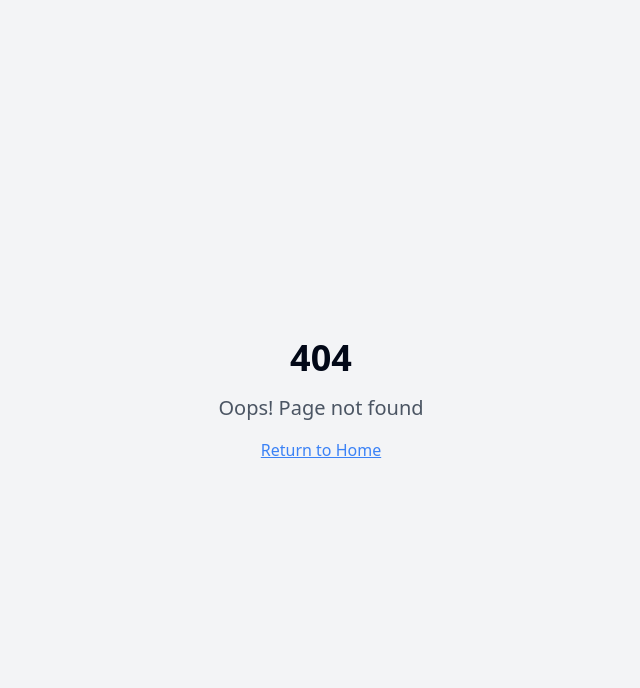
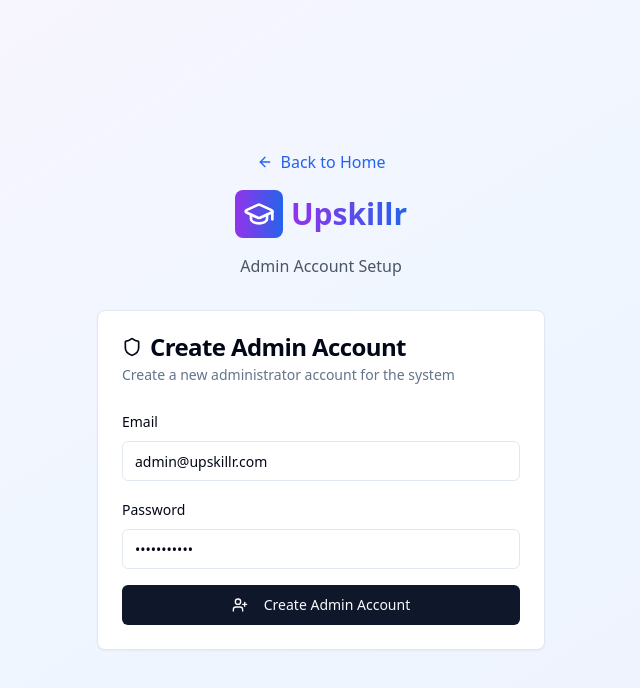
Before and after one commit to sns10/upskillr-streak-forge, a React (Vite) app: page /admin-setup in a window 1280 px wide. Before the commit this address had no page. Shown: the top 688 px of the page, without its empty margins (319-959 px from the left). Built offline with nearby package versions, Linux system fonts and the light colour scheme.

Commit message:
Add new admin account
Create a new admin account with the specified email and password.

```diff
--- a/src/App.tsx
+++ b/src/App.tsx
@@ -7,6 +7,7 @@ import { BrowserRouter, Routes, Route } from "react-router-dom";
 import { AuthProvider } from "@/hooks/useAuth";
 import Index from "./pages/Index";
 import Auth from "./pages/Auth";
+import AdminSetup from "./pages/AdminSetup";
 import CourseDetail from "./pages/CourseDetail";
 import LessonPlayer from "./pages/LessonPlayer";
 import NotFound from "./pages/NotFound";
@@ -23,6 +24,7 @@ const App = () => (
           <Routes>
             <Route path="/" element={<Index />} />
             <Route path="/auth" element={<Auth />} />
+            <Route path="/admin-setup" element={<AdminSetup />} />
             <Route path="/course/:courseId" element={<CourseDetail />} />
             <Route path="/lesson/:lessonId" element={<LessonPlayer />} />
             {/* ADD ALL CUSTOM ROUTES ABOVE THE CATCH-ALL "*" ROUTE */}
--- /dev/null
+++ b/src/components/AdminAccountCreator.tsx
@@ -0,0 +1,87 @@
+
+import { useState } from 'react';
+import { Button } from '@/components/ui/button';
+import { Input } from '@/components/ui/input';
+import { Label } from '@/components/ui/label';
+import { Card, CardContent, CardDescription, CardHeader, CardTitle } from '@/components/ui/card';
+import { useToast } from '@/hooks/use-toast';
+import { createAdminAccount } from '@/utils/adminSetup';
+import { UserPlus, Shield } from 'lucide-react';
+
+const AdminAccountCreator = () => {
+  const [email, setEmail] = useState('admin@upskillr.com');
+  const [password, setPassword] = useState('password123');
+  const [isCreating, setIsCreating] = useState(false);
+  const { toast } = useToast();
+
+  const handleCreateAdmin = async (e: React.FormEvent) => {
+    e.preventDefault();
+    setIsCreating(true);
+
+    const result = await createAdminAccount(email, password);
+
+    if (result.success) {
+      toast({
+        title: "Admin Account Created",
+        description: `Admin account ${email} has been created successfully.`
+      });
+    } else {
+      toast({
+        variant: "destructive",
+        title: "Failed to Create Admin",
+        description: result.error
+      });
+    }
+
+    setIsCreating(false);
+  };
+
+  return (
+    <Card className="w-full max-w-md">
+      <CardHeader>
+        <CardTitle className="flex items-center space-x-2">
+          <Shield className="w-5 h-5" />
+          <span>Create Admin Account</span>
+        </CardTitle>
+        <CardDescription>
+          Create a new administrator account for the system
+        </CardDescription>
+      </CardHeader>
+      <CardContent>
+        <form onSubmit={handleCreateAdmin} className="space-y-4">
+          <div className="space-y-2">
+            <Label htmlFor="admin-email">Email</Label>
+            <Input
+              id="admin-email"
+              type="email"
+              value={email}
+              onChange={(e) => setEmail(e.target.value)}
+              required
+            />
+          </div>
+          <div className="space-y-2">
+            <Label htmlFor="admin-password">Password</Label>
+            <Input
+              id="admin-password"
+              type="password"
+              value={password}
+              onChange={(e) => setPassword(e.target.value)}
+              required
+              minLength={6}
+            />
+          </div>
+          <Button
+            type="submit"
+            className="w-full"
+            disabled={isCreating}
+          >
+            <UserPlus className="w-4 h-4 mr-2" />
+            {isCreating ? 'Creating Admin...' : 'Create Admin Account'}
+          </Button>
+        </form>
+      </CardContent>
+    </Card>
+  );
+};
+
+export default AdminAccountCreator;
--- /dev/null
+++ b/src/pages/AdminSetup.tsx
@@ -0,0 +1,32 @@
+
+import AdminAccountCreator from '@/components/AdminAccountCreator';
+import { Link } from 'react-router-dom';
+import { ArrowLeft, GraduationCap } from 'lucide-react';
+
+const AdminSetup = () => {
+  return (
+    <div className="min-h-screen bg-gradient-to-br from-purple-50 via-blue-50 to-indigo-50 flex items-center justify-center p-4">
+      <div className="w-full max-w-md">
+        <div className="mb-8 text-center">
+          <Link to="/" className="inline-flex items-center space-x-2 text-blue-600 hover:text-blue-700 mb-4">
+            <ArrowLeft className="w-4 h-4" />
+            <span>Back to Home</span>
+          </Link>
+          <div className="flex items-center justify-center space-x-2 mb-4">
+            <div className="w-12 h-12 bg-gradient-to-r from-purple-600 to-blue-600 rounded-lg flex items-center justify-center">
+              <GraduationCap className="w-8 h-8 text-white" />
+            </div>
+            <h1 className="text-3xl font-bold bg-gradient-to-r from-purple-600 to-blue-600 bg-clip-text text-transparent">
+              Upskillr
+            </h1>
+          </div>
+          <p className="text-gray-600">Admin Account Setup</p>
+        </div>
+
+        <AdminAccountCreator />
+      </div>
+    </div>
+  );
+};
+
+export default AdminSetup;
--- /dev/null
+++ b/src/utils/adminSetup.ts
@@ -0,0 +1,48 @@
+
+import { supabase } from '@/integrations/supabase/client';
+
+export const createAdminAccount = async (email: string, password: string) => {
+  try {
+    // Create the user account
+    const { data: authData, error: authError } = await supabase.auth.signUp({
+      email,
+      password,
+      options: {
+        emailRedirectTo: `${window.location.origin}/`,
+        data: {
+          full_name: 'Admin User'
+        }
+      }
+    });
+
+    if (authError) {
+      console.error('Error creating admin user:', authError);
+      return { success: false, error: authError.message };
+    }
+
+    if (!authData.user) {
+      return { success: false, error: 'Failed to create user' };
+    }
+
+    // Wait a moment for the user to be fully created
+    await new Promise(resolve => setTimeout(resolve, 1000));
+
+    // Update the user role to admin
+    const { error: roleError } = await supabase
+      .from('user_roles')
+      .update({ role: 'admin' })
+      .eq('user_id', authData.user.id);
+
+    if (roleError) {
+      console.error('Error setting admin role:', roleError);
+      return { success: false, error: 'User created but failed to set admin role' };
+    }
+
+    console.log('Admin account created successfully:', email);
+    return { success: true, userId: authData.user.id };
+
+  } catch (error) {
+    console.error('Unexpected error creating admin account:', error);
+    return { success: false, error: 'Unexpected error occurred' };
+  }
+};
```
